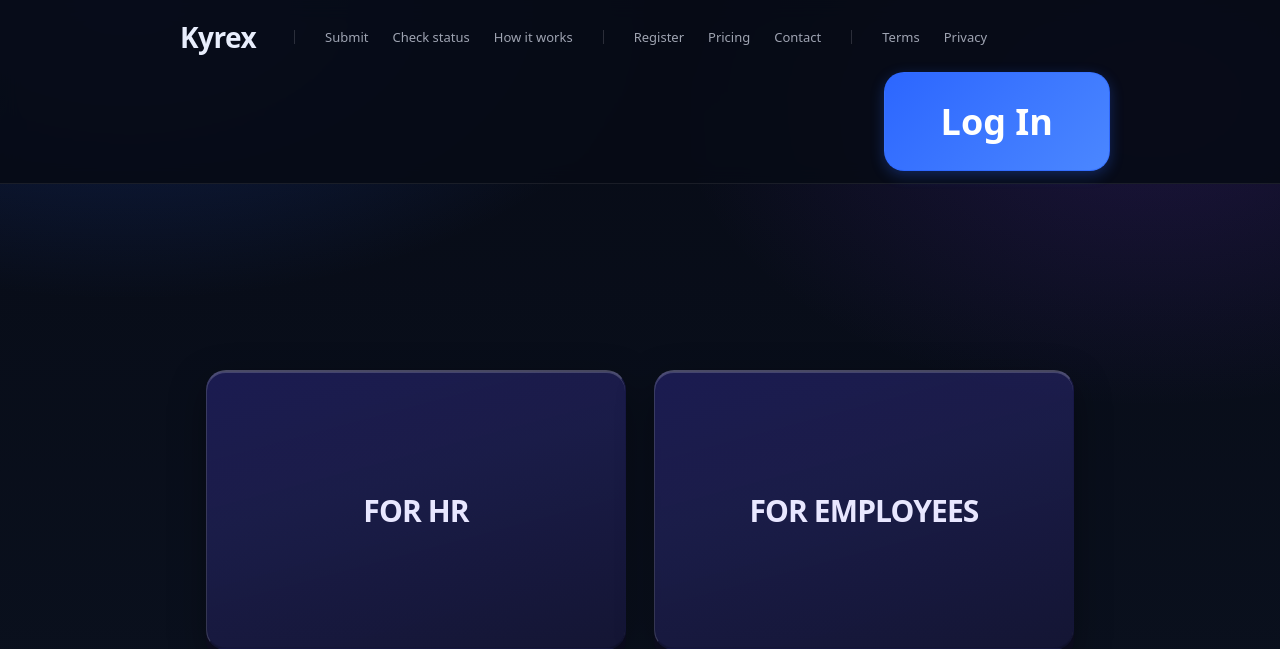
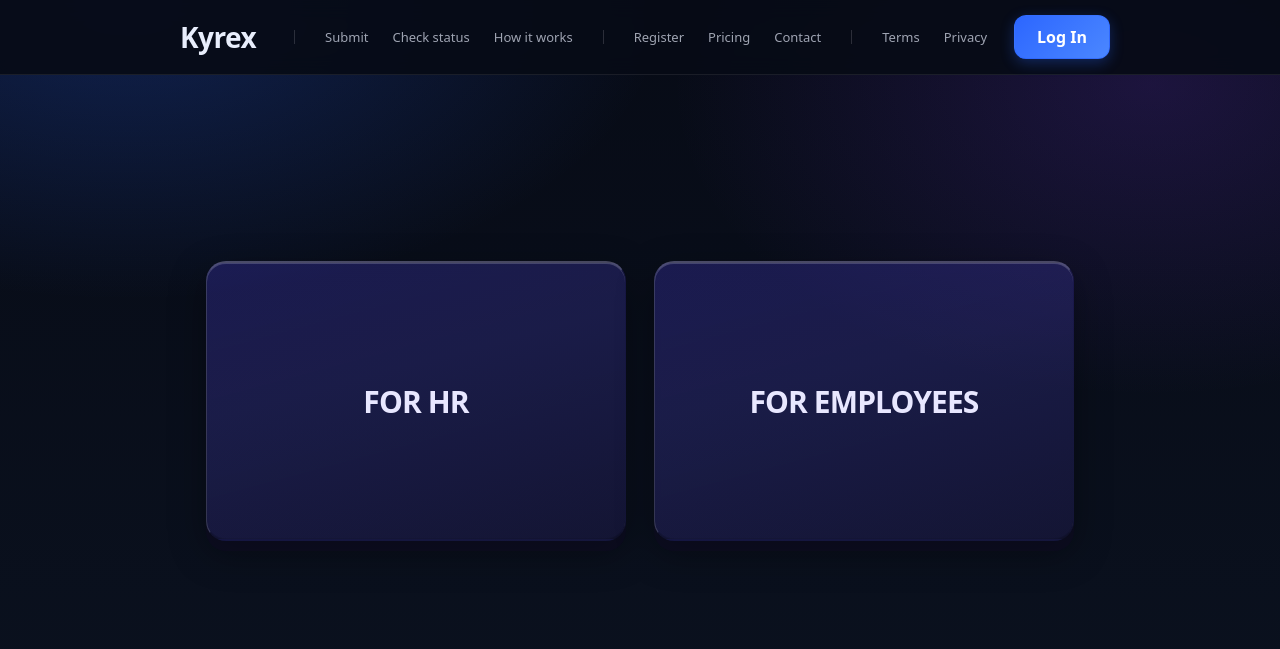
Before and after one commit to gaggame1010-arch/employee-feedback-platform, a Django app: page / in a window 1280 px wide. Shown: the top 649 px of the page. Run offline with Django 5.2, Linux system fonts and the light colour scheme.

Commit message:
Topbar: smaller Log In button (16px, 10px 22px)

```diff
--- a/submissions/templates/submissions/base.html
+++ b/submissions/templates/submissions/base.html
@@ -100,10 +100,10 @@
       /* Log In: use a.topbar-login so we override .topbar a (which has higher specificity) */
       .topbar a.topbar-login{
         margin-left: auto;
-        font-size: 36px !important;
-        font-weight: 800;
-        padding: 24px 56px !important;
-        border-radius: 20px !important;
+        font-size: 16px !important;
+        font-weight: 700;
+        padding: 10px 22px !important;
+        border-radius: 12px !important;
         background: linear-gradient(135deg, var(--brand), #4b87ff);
         border: 1px solid rgba(44,102,255,.55);
         color: #fff;
```
